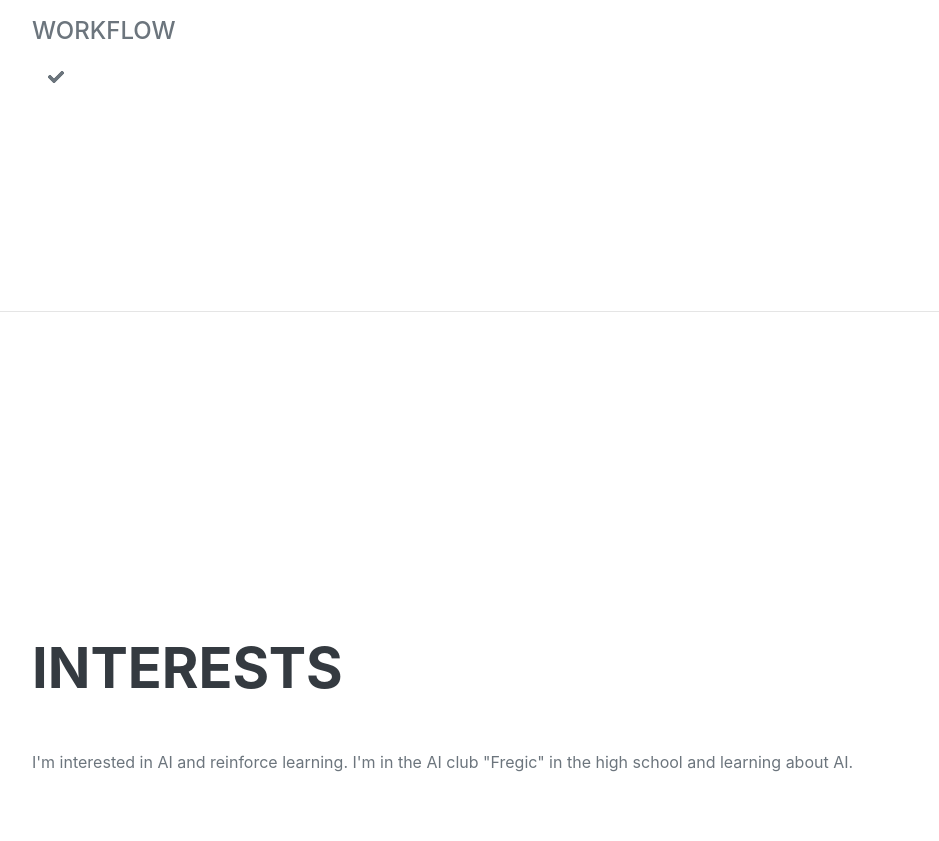
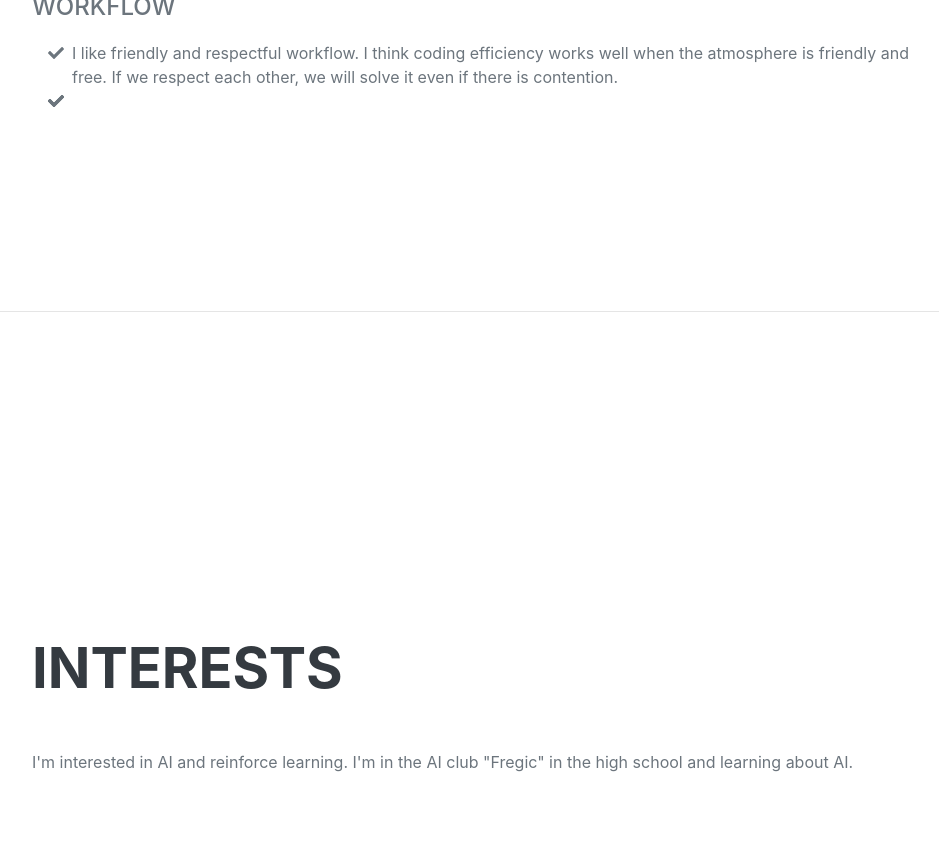
Before and after one commit to quisst/quisst.github.io, a plain HTML site: page index.html in a window 1280 px wide. Shown: the part 2949-3790 px from the top of the page, without its empty margins (288-1227 px from the left). Drawn offline with nearby package versions, Linux system fonts and the light colour scheme; a web font is replaced by a local one.

Commit message:
Initial commit

```diff
--- a/index.html
+++ b/index.html
@@ -112,7 +112,7 @@
                     <ul class="fa-ul mb-0">
                         <li>
                             <span class="fa-li"><i class="fas fa-check"></i></span>
-
+                            I like friendly and respectful workflow. I think coding efficiency works well when the atmosphere is friendly and free. If we respect each other, we will solve it even if there is contention.
                         </li>
                         <li>
                             <span class="fa-li"><i class="fas fa-check"></i></span>
```
